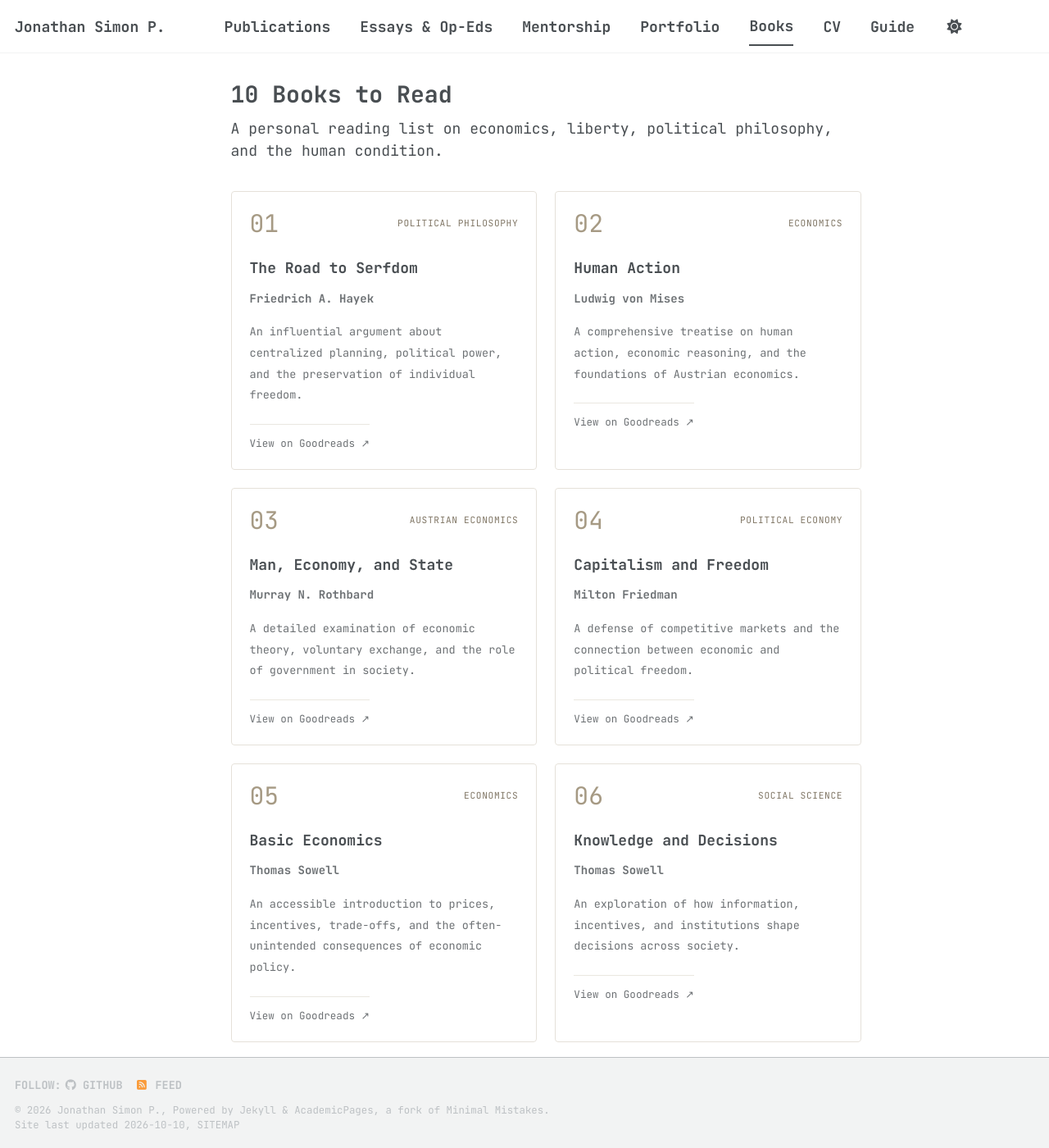
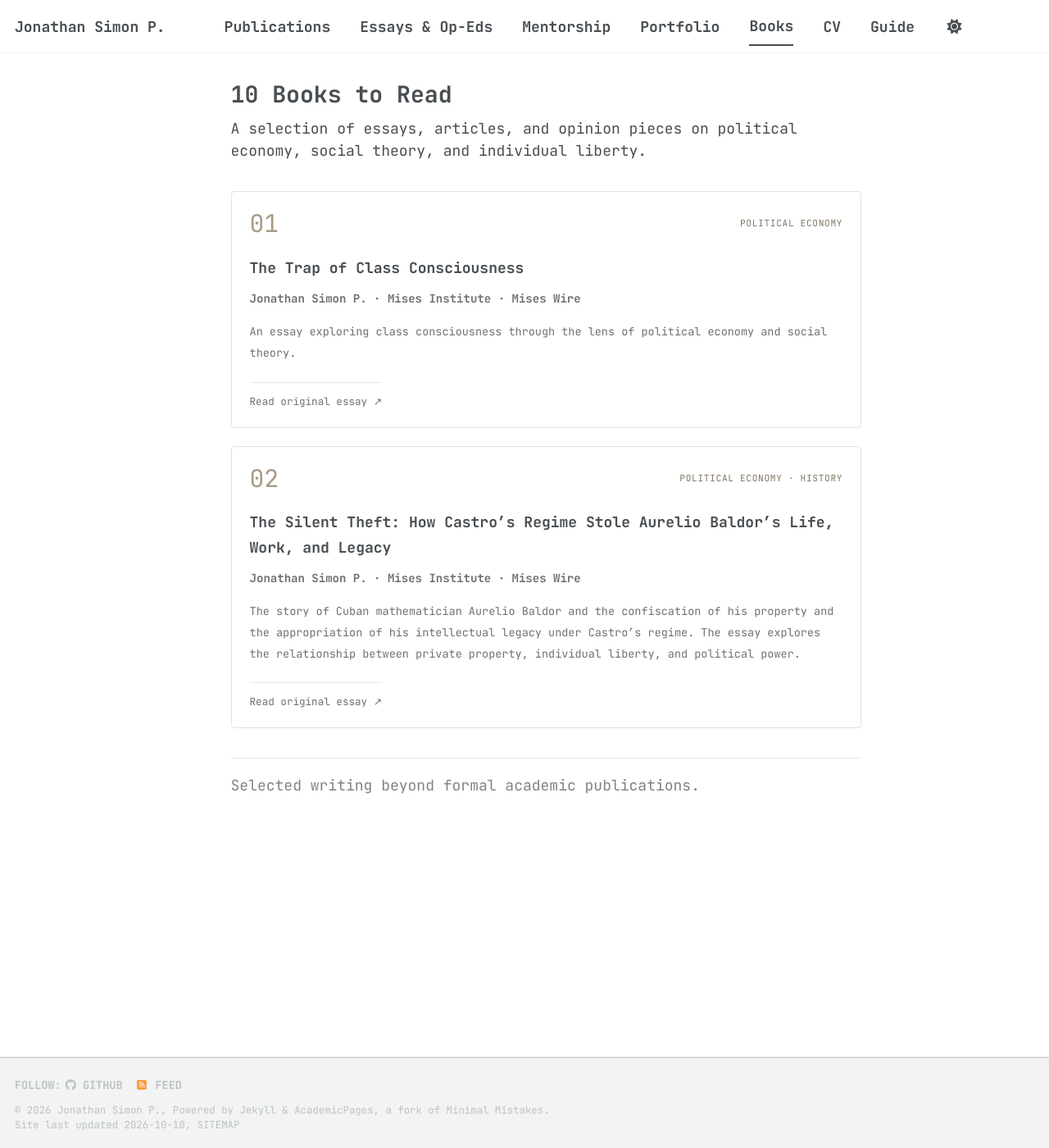
Before and after one commit to its-jon/its-jon.github.io, a Jekyll site: the page built from _pages/books.md, in a window 1280 px wide and 1400 px high. Shown: the whole window at 82% size. Built offline with Jekyll 4.4.1, drawn with Linux system fonts in a browser that asks for light colours; a style sheet for code colours, icons or effects is not loaded; some of the changed text lies outside the part shown.

Commit message:
Update books.md

```diff
--- a/_pages/books.md
+++ b/_pages/books.md
@@ -5,64 +5,64 @@ permalink: /books/
 author_profile: false
 ---
 
-A personal reading list on economics, liberty, political philosophy, and the human condition.
+A selection of essays, articles, and opinion pieces on political economy, social theory, and individual liberty.
 
-<style> .book-grid { display: grid; grid-template-columns: repeat(2, minmax(0, 1fr)); gap: 22px; margin: 36px 0; }
+<style> .essay-grid { display: grid; grid-template-columns: 1fr; gap: 22px; margin: 36px 0; }
 
-.book { min-width: 0; padding: 24px 22px 20px; border: 1px solid #e5e1d9; border-radius: 4px; background: transparent; transition: border-color 0.2s ease; font-family: "JetBrains Mono", monospace; }
+.essay { min-width: 0; padding: 24px 22px 20px; border: 1px solid #e5e1d9; border-radius: 4px; background: transparent; transition: border-color 0.2s ease; font-family: "JetBrains Mono", monospace; }
 
-.book:hover { border-color: #aaa18f; }
+.essay:hover { border-color: #aaa18f; }
 
-.book-top { display: flex; align-items: center; justify-content: space-between; gap: 12px; margin-bottom: 24px; }
+.essay-top { display: flex; align-items: center; justify-content: space-between; gap: 12px; margin-bottom: 24px; }
 
-.book-number { font-family: "JetBrains Mono", monospace; font-size: 1.65rem; font-weight: 400; line-height: 1; color: #a69a84; }
+.essay-number { font-family: "JetBrains Mono", monospace; font-size: 1.65rem; font-weight: 400; line-height: 1; color: #a69a84; }
 
-.book .category { margin: 0; font-size: 0.62rem; letter-spacing: 0.06em; line-height: 1.6; text-transform: uppercase; text-align: right; color: #817766; }
+.essay .category { margin: 0; font-size: 0.62rem; letter-spacing: 0.06em; line-height: 1.6; text-transform: uppercase; text-align: right; color: #817766; }
 
-.book h3 { margin: 0 0 10px; font-family: "JetBrains Mono", monospace; font-size: 1rem; line-height: 1.7; font-weight: 600; color: inherit; }
+.essay h3 { margin: 0 0 10px; font-family: "JetBrains Mono", monospace; font-size: 1rem; line-height: 1.7; font-weight: 600; color: inherit; }
 
-.book .author { margin: 0 0 16px; font-family: "JetBrains Mono", monospace; font-size: 0.78rem; line-height: 1.7; font-weight: 600; color: inherit; opacity: 0.8; }
+.essay .publication { margin: 0 0 16px; font-family: "JetBrains Mono", monospace; font-size: 0.78rem; line-height: 1.7; font-weight: 600; color: inherit; opacity: 0.8; }
 
-.book .description { margin: 0; font-family: "JetBrains Mono", monospace; font-size: 0.75rem; line-height: 1.9; color: inherit; opacity: 0.8; }
+.essay .description { margin: 0; font-family: "JetBrains Mono", monospace; font-size: 0.75rem; line-height: 1.9; color: inherit; opacity: 0.8; }
 
-.book .book-link { display: inline-block; margin-top: 22px; padding-top: 12px; border-top: 1px solid #e5e1d9; font-family: "JetBrains Mono", monospace; font-size: 0.7rem; line-height: 1.7; text-decoration: none; color: inherit; opacity: 0.8; }
+.essay .essay-link { display: inline-block; margin-top: 22px; padding-top: 12px; border-top: 1px solid #e5e1d9; font-family: "JetBrains Mono", monospace; font-size: 0.7rem; line-height: 1.7; text-decoration: none; color: inherit; opacity: 0.8; }
 
-.book .book-link:hover { opacity: 1; text-decoration: underline; }
+.essay .essay-link:hover { opacity: 1; text-decoration: underline; }
 
-.books-note { margin-top: 30px; padding-top: 16px; border-top: 1px solid #e5e1d9; font-family: "JetBrains Mono", monospace; font-size: 0.68rem; line-height: 1.9; opacity: 0.7; }
+.essays-note { margin-top: 30px; padding-top: 16px; border-top: 1px solid #e5e1d9; font-family: "JetBrains Mono", monospace; font-size: 0.68rem; line-height: 1.9; opacity: 0.7; }
 
-@media (max-width: 600px) { .book-grid { grid-template-columns: 1fr; gap: 16px; margin-top: 26px; }
+@media (max-width: 600px) { .essay-grid { gap: 16px; margin-top: 26px; }
 
-.book { padding: 21px 19px; }
+.essay { padding: 21px 19px; }
 
-.book-top { margin-bottom: 18px; }
+.essay-top { margin-bottom: 18px; }
 
-.book h3 { font-size: 0.95rem; }
+.essay h3 { font-size: 0.95rem; }
 
-.book .description { font-size: 0.72rem; } } </style>
+.essay .description { font-size: 0.72rem; } } </style>
 
-<div class="book-grid">
+<div class="essay-grid">
 
-<article class="book"> <div class="book-top"> <span class="book-number">01</span> <p class="category">Political Philosophy</p> </div> <h3>The Road to Serfdom</h3> <p class="author">Friedrich A. Hayek</p> <p class="description">An influential argument about centralized planning, political power, and the preservation of individual freedom.</p> <a class="book-link" href="https://www.goodreads.com/search?q=The+Road+to+Serfdom+Friedrich+Hayek" target="_blank" rel="noopener noreferrer">View on Goodreads ↗</a> </article>
+<article class="essay"> <div class="essay-top"> <span class="essay-number">01</span> <p class="category">Political Economy</p> </div>
 
-<article class="book"> <div class="book-top"> <span class="book-number">02</span> <p class="category">Economics</p> </div> <h3>Human Action</h3> <p class="author">Ludwig von Mises</p> <p class="description">A comprehensive treatise on human action, economic reasoning, and the foundations of Austrian economics.</p> <a class="book-link" href="https://www.goodreads.com/search?q=Human+Action+Ludwig+von+Mises" target="_blank" rel="noopener noreferrer">View on Goodreads ↗</a> </article>
+<h3>The Trap of Class Consciousness</h3>
 
-<article class="book"> <div class="book-top"> <span class="book-number">03</span> <p class="category">Austrian Economics</p> </div> <h3>Man, Economy, and State</h3> <p class="author">Murray N. Rothbard</p> <p class="description">A detailed examination of economic theory, voluntary exchange, and the role of government in society.</p> <a class="book-link" href="https://www.goodreads.com/search?q=Man+Economy+and+State+Murray+Rothbard" target="_blank" rel="noopener noreferrer">View on Goodreads ↗</a> </article>
+<p class="publication">Jonathan Simon P. · Mises Institute · Mises Wire</p>
 
-<article class="book"> <div class="book-top"> <span class="book-number">04</span> <p class="category">Political Economy</p> </div> <h3>Capitalism and Freedom</h3> <p class="author">Milton Friedman</p> <p class="description">A defense of competitive markets and the connection between economic and political freedom.</p> <a class="book-link" href="https://www.goodreads.com/search?q=Capitalism+and+Freedom+Milton+Friedman" target="_blank" rel="noopener noreferrer">View on Goodreads ↗</a> </article>
+<p class="description">An essay exploring class consciousness through the lens of political economy and social theory.</p>
 
-<article class="book"> <div class="book-top"> <span class="book-number">05</span> <p class="category">Economics</p> </div> <h3>Basic Economics</h3> <p class="author">Thomas Sowell</p> <p class="description">An accessible introduction to prices, incentives, trade-offs, and the often-unintended consequences of economic policy.</p> <a class="book-link" href="https://www.goodreads.com/search?q=Basic+Economics+Thomas+Sowell" target="_blank" rel="noopener noreferrer">View on Goodreads ↗</a> </article>
+<a class="essay-link" href="https://mises.org/mises-wire/trap-class-consciousness" target="_blank" rel="noopener noreferrer">Read original essay ↗</a> </article>
 
-<article class="book"> <div class="book-top"> <span class="book-number">06</span> <p class="category">Social Science</p> </div> <h3>Knowledge and Decisions</h3> <p class="author">Thomas Sowell</p> <p class="description">An exploration of how information, incentives, and institutions shape decisions across society.</p> <a class="book-link" href="https://www.goodreads.com/search?q=Knowledge+and+Decisions+Thomas+Sowell" target="_blank" rel="noopener noreferrer">View on Goodreads ↗</a> </article>
+<article class="essay"> <div class="essay-top"> <span class="essay-number">02</span> <p class="category">Political Economy · History</p> </div>
 
-<article class="book"> <div class="book-top"> <span class="book-number">07</span> <p class="category">Classical Liberalism</p> </div> <h3>The Law</h3> <p class="author">Frédéric Bastiat</p> <p class="description">A concise essay on individual rights, property, justice, and the legitimate limits of government.</p> <a class="book-link" href="https://www.goodreads.com/search?q=The+Law+Frederic+Bastiat" target="_blank" rel="noopener noreferrer">View on Goodreads ↗</a> </article>
+<h3>The Silent Theft: How Castro’s Regime Stole Aurelio Baldor’s Life, Work, and Legacy</h3>
 
-<article class="book"> <div class="book-top"> <span class="book-number">08</span> <p class="category">Political Philosophy</p> </div> <h3>On Liberty</h3> <p class="author">John Stuart Mill</p> <p class="description">A foundational work on freedom of thought, freedom of expression, and the limits of social authority.</p> <a class="book-link" href="https://www.goodreads.com/search?q=On+Liberty+John+Stuart+Mill" target="_blank" rel="noopener noreferrer">View on Goodreads ↗</a> </article>
+<p class="publication">Jonathan Simon P. · Mises Institute · Mises Wire</p>
 
-<article class="book"> <div class="book-top"> <span class="book-number">09</span> <p class="category">Classical Economics</p> </div> <h3>The Wealth of Nations</h3> <p class="author">Adam Smith</p> <p class="description">A landmark study of specialization, exchange, markets, and the sources of national prosperity.</p> <a class="book-link" href="https://www.goodreads.com/search?q=The+Wealth+of+Nations+Adam+Smith" target="_blank" rel="noopener noreferrer">View on Goodreads ↗</a> </article>
+<p class="description">The story of Cuban mathematician Aurelio Baldor and the confiscation of his property and the appropriation of his intellectual legacy under Castro’s regime. The essay explores the relationship between private property, individual liberty, and political power.</p>
 
-<article class="book"> <div class="book-top"> <span class="book-number">10</span> <p class="category">Political Economy</p> </div> <h3>Economic Sophisms</h3> <p class="author">Frédéric Bastiat</p> <p class="description">Sharp and accessible essays challenging protectionism and revealing the unseen costs of economic intervention.</p> <a class="book-link" href="https://www.goodreads.com/search?q=Economic+Sophisms+Frederic+Bastiat" target="_blank" rel="noopener noreferrer">View on Goodreads ↗</a> </article>
+<a class="essay-link" href="https://mises.org/mises-wire/silent-theft-how-castros-regime-stole-aurelio-baldors-life-work-and-legacy" target="_blank" rel="noopener noreferrer">Read original essay ↗</a> </article>
 
 </div>
 
-<p class="books-note"> A personal reading list on economics, liberty, and political philosophy. </p>
+<p class="essays-note">Selected writing beyond formal academic publications.</p>
```
